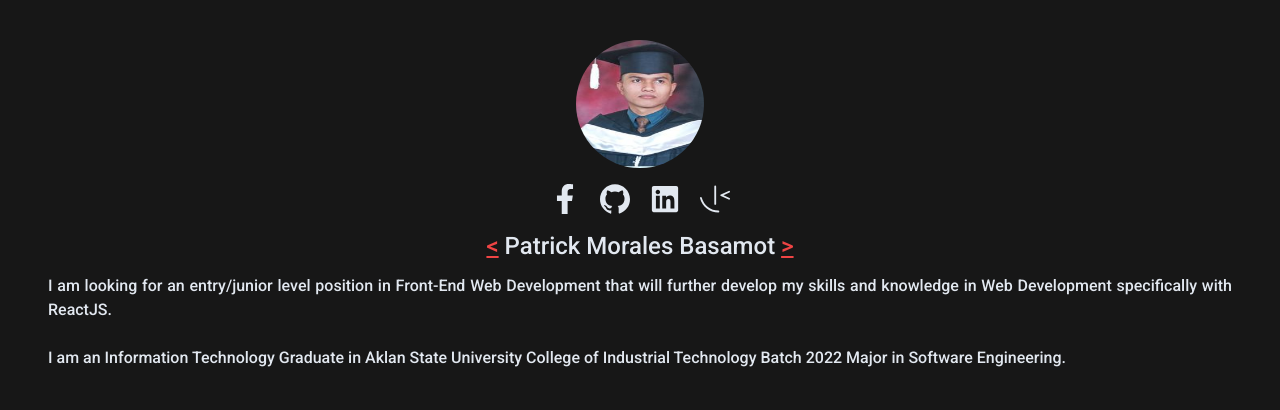
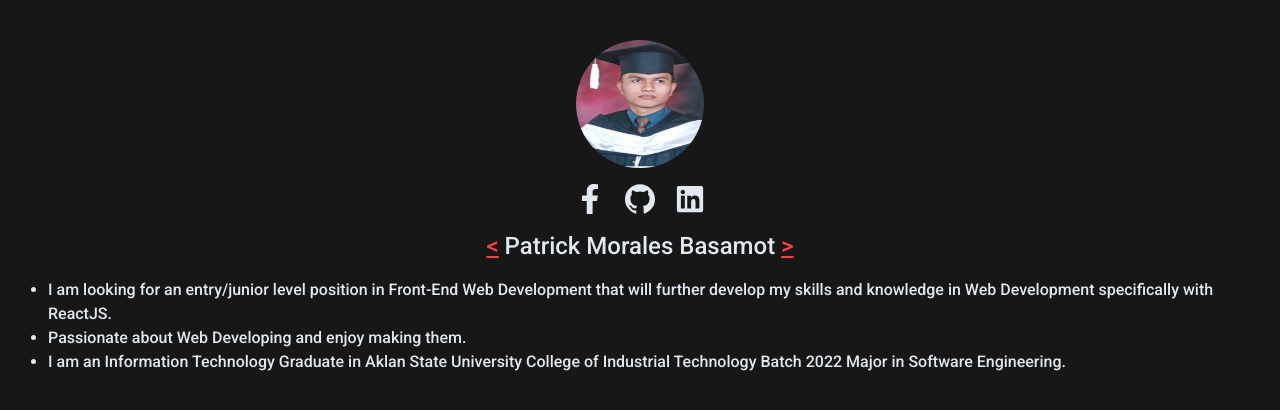
Before and after one commit to patrickbasamot/portfolio, a Next.js app: page / in a window 1280 px wide. Shown: the top 410 px of the page. Built offline with nearby package versions, Linux system fonts and the light colour scheme.

Commit message:
added new changes in about me

```diff
--- a/components/aboutme.js
+++ b/components/aboutme.js
@@ -23,13 +23,13 @@ const contact =[
       'url': 'https://www.linkedin.com/in/patrick-basamot-2874a3211/',
       'id': 3,
   },
-  {
-      'name': 'Frontend Mentor',
-      'icon': <SiFrontendmentor size={30}/>,
-      'account': "@patrickbasamot",
-      'url': 'https://www.frontendmentor.io/profile/patrickbasamot',
-      'id': 4,
-  }
+  // {
+  //     'name': 'Frontend Mentor',
+  //     'icon': <SiFrontendmentor size={30}/>,
+  //     'account': "@patrickbasamot",
+  //     'url': 'https://www.frontendmentor.io/profile/patrickbasamot',
+  //     'id': 4,
+  // }
 ]
 export default function Aboutme(){
   return(
@@ -54,8 +54,23 @@ export default function Aboutme(){
       <h1 className='text-#fffffe text-center pt-4 text-lg md:text-2xl'> <ins className='text-red-500'>&lt;</ins> Patrick Morales Basamot  <ins className='text-red-500'>&gt;</ins>
       </h1>
 
-      <p className="text-xs mx-auto text-justify mt-3 text-#a7a9be md:text-base"> I am looking for an entry/junior level position in Front-End Web Development that will further develop my skills and knowledge in Web Development specifically with ReactJS.<br/> <br/> I am an Information Technology Graduate in Aklan State University College of Industrial Technology Batch 2022 Major in Software Engineering. </p>
+      {/* <p className="text-xs mx-auto text-justify mt-3 text-#a7a9be md:text-base">
+      <br/> <br/>
 
+      <br/> <br/>
+
+
+
+
+      </p> */}
+      <ul className='list-disc pt-4'>
+
+        <li><p>I am looking for an entry/junior level position in Front-End Web Development that will further develop my skills and knowledge in Web Development specifically with ReactJS.</p></li>
+
+        <li><p>Passionate about Web Developing and enjoy making them.</p></li>
+
+        <li><p> I am an Information Technology Graduate in Aklan State University College of Industrial Technology Batch 2022 Major in Software Engineering.</p></li>
+      </ul>
 
      </figcaption>
     </figure>
--- a/components/contact.js
+++ b/components/contact.js
@@ -1,42 +1,13 @@
 import { FaFacebookF,FaLinkedin } from 'react-icons/fa';
 import { SiGithub,SiFrontendmentor } from 'react-icons/si';
 import Link from 'next/link'
-export default function Contacts(){
+export default function Notes(){
 
-    const contact =[
-    {
-        'name': 'Facebook',
-        'icon': <FaFacebookF size={20}/>,
-        'account': "@patrickbasamot",
-        'url': 'facebook.com/patmegakill',
-        'id': 1,
-    },
-    {
-        'name': 'Github',
-        'icon': <SiGithub size={20}/>,
-        'account': "@patrickbasamot",
-        'url': 'github.com/patrickbasamot',
-        'id': 2,
-    },
-    {
-        'name': 'LinkedIn',
-        'icon': <FaLinkedin size={20}/>,
-        'account': "@patrickbasamot",
-        'url': 'https://www.linkedin.com/in/patrick-basamot-2874a3211/',
-        'id': 3,
-    },
-    {
-        'name': 'Frontend Mentor',
-        'icon': <SiFrontendmentor size={20}/>,
-        'account': "@patrickbasamot",
-        'url': 'https://www.frontendmentor.io/profile/patrickbasamot',
-        'id': 4,
-    }
-]
+
 
     return(
         <div className="snap-center w-screen h-screen flex flex-col px-12 pt-10">
-        <h1 className='text-lg text-#fffffe text-center md:text-left text-2xl'> <ins className='text-red-500'>&lt;</ins> Contacts <ins className='text-red-500'>&gt;</ins>
+        <h1 className='text-lg text-#fffffe text-center md:text-left text-2xl'> <ins className='text-red-500'>&lt;</ins> Notes/Future Improvements <ins className='text-red-500'>&gt;</ins>
       </h1>
 
         </div>
--- a/pages/index.js
+++ b/pages/index.js
@@ -3,7 +3,7 @@ import Container from '../components/container'
 import Aboutme from '../components/aboutme'
 import Tools from '../components/skillstools'
 import Projects from '../components/projects'
-import Contacts from '../components/contact'
+import Notes from '../components/contact'
 
 function Beta(){
   <dialog>This is just a simple concept.</dialog>
@@ -19,7 +19,7 @@ export default function Home() {
       <Aboutme/>
       <Tools/>
       <Projects/>
-      <Contacts/>
+      <Notes/>
     </Container>
   )
 }
```
